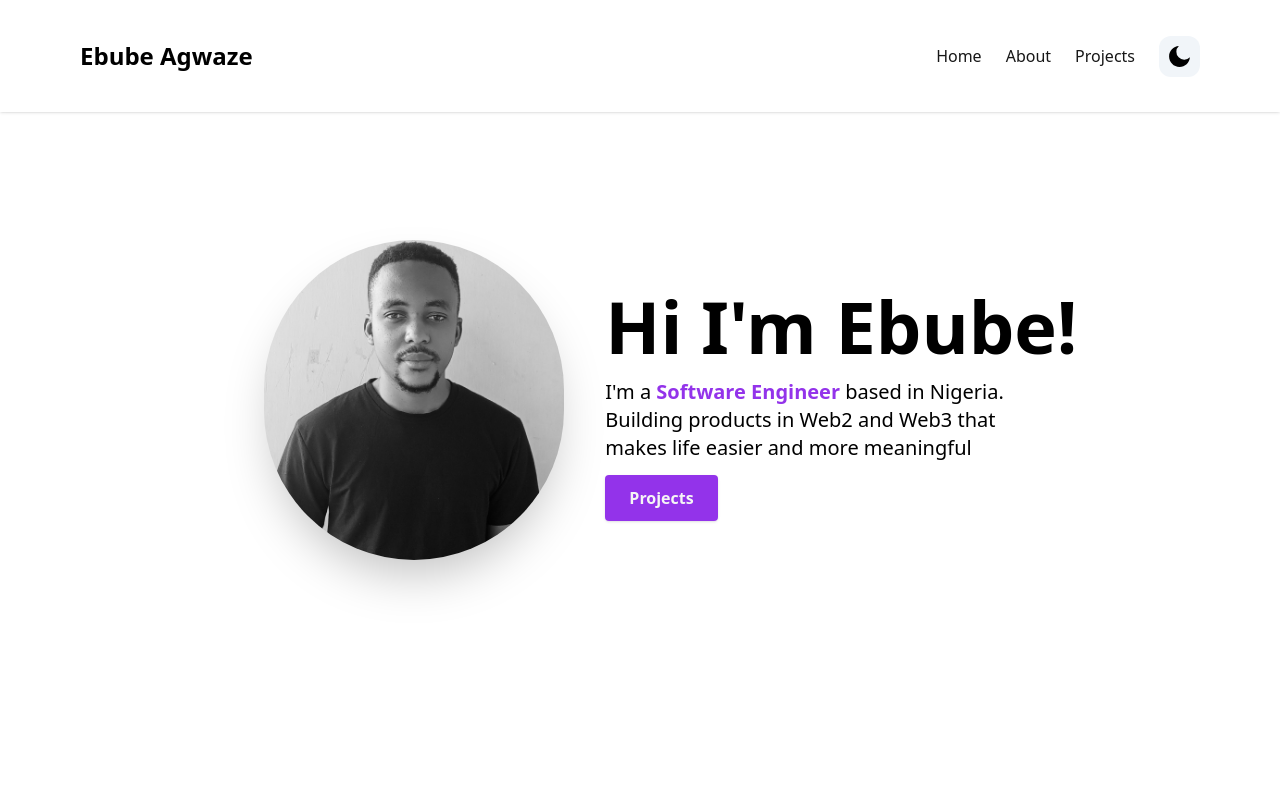
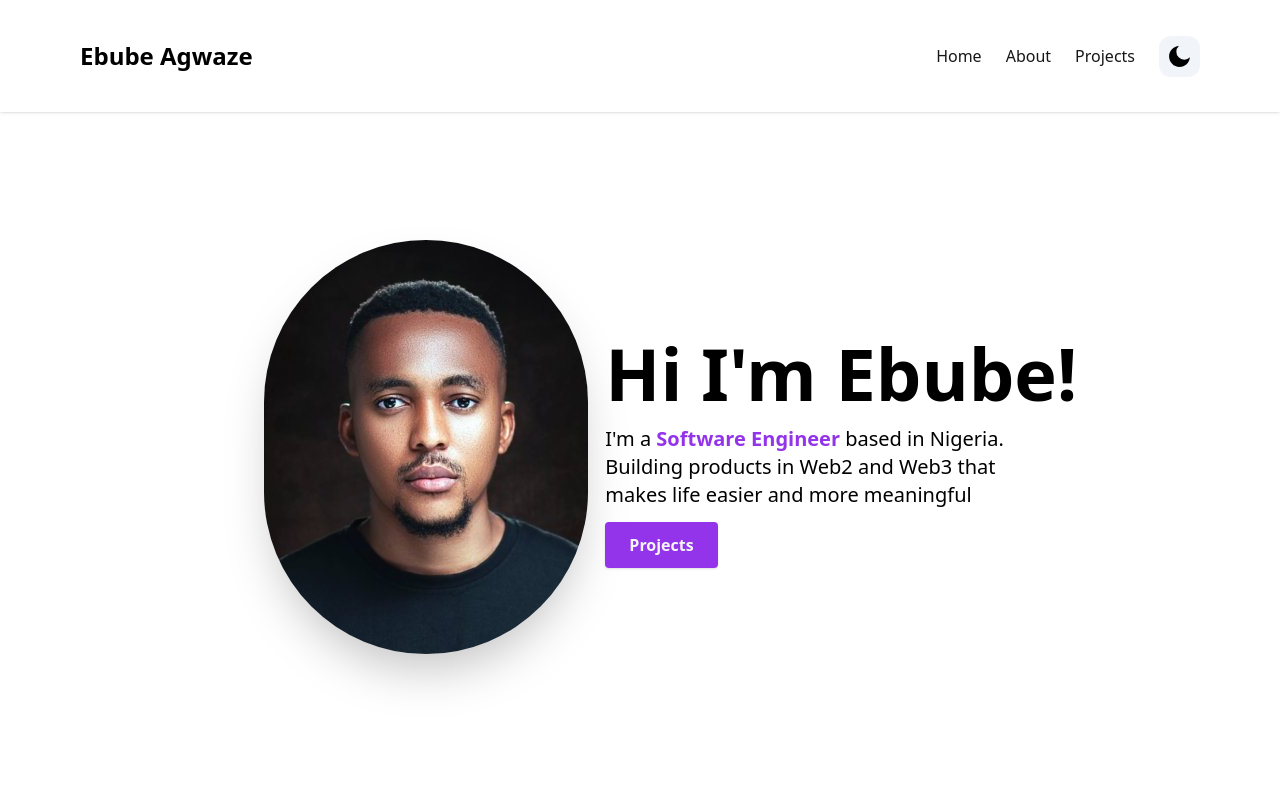
Before and after one commit to Ebube111/my-website, a Next.js app: page / in a window 1280 px wide. Shown: the top 800 px of the page. Built offline with nearby package versions, Linux system fonts and the light colour scheme.

Commit message:
changes profile

```diff
--- a/components/HeroSection.tsx
+++ b/components/HeroSection.tsx
@@ -9,12 +9,10 @@ const HeroSection = () => {
     <section id="home">
       <div className="flex flex-col md:mb-44 text-center items-center justify-center animate-fadeIn animation-delay-2 px-6 my-10 py-16 sm:py-18 md:py-48 md:flex-row md:space-x-4 md:text-left">
         <div className="md:mt-2 md:ml-60 md:w-1/3">
-          <Image
+          <img
             className="rounded-full bg-black shadow-2xl"
-            src="/me.jpg"
+            src="/me_c.JPG"
             alt=""
-            width={300}
-            height={300}
           />
         </div>
         <div className="md:mt-2 md:w-2/3 ">
@@ -31,7 +29,7 @@ const HeroSection = () => {
           </p>
           <Link
             to="projects"
-            className="text-neutral-100 font-semibold px-6 py-3 bg-purple-600 rounded shadow hover:bg-purple-700"
+            className="text-neutral-100 cursor-pointer font-semibold px-6 py-3 bg-purple-600 rounded shadow hover:bg-purple-700"
             activeClass="active"
             spy={true}
             smooth={true}
```
Also changed, not shown: public/me.jpg (deleted), public/me_c.JPG (added).
